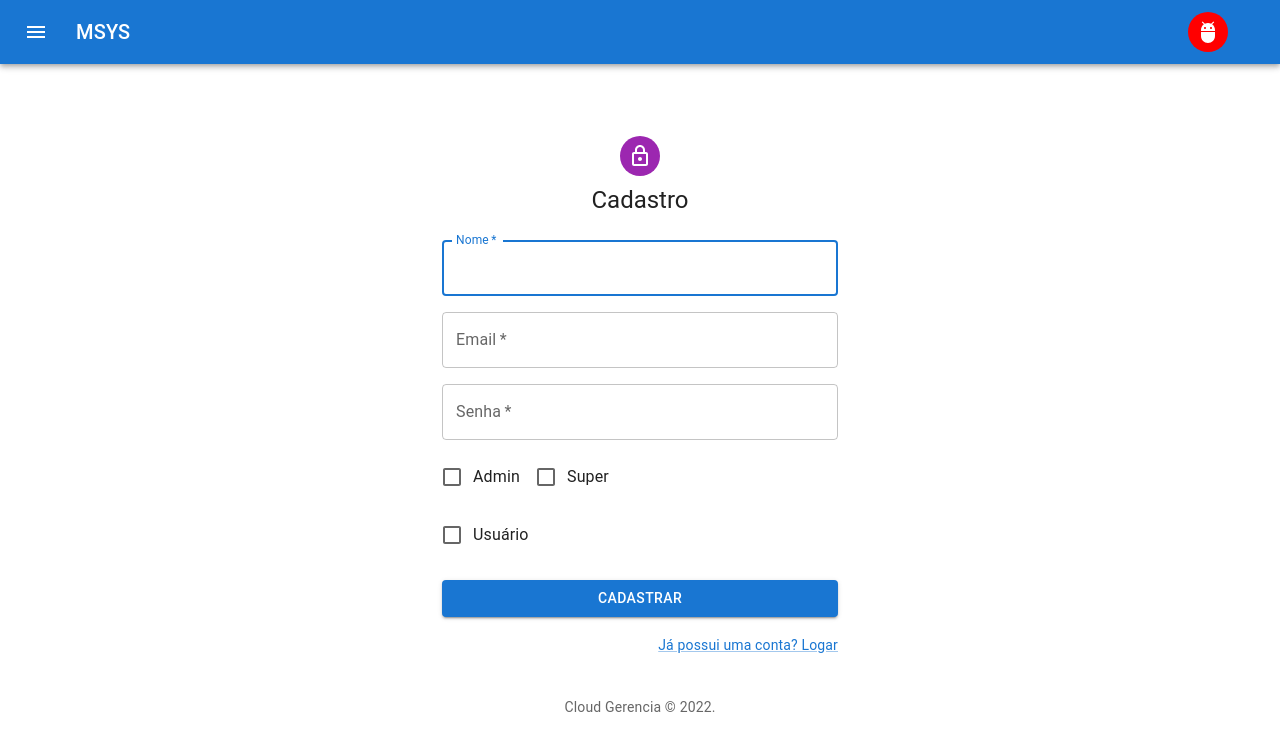
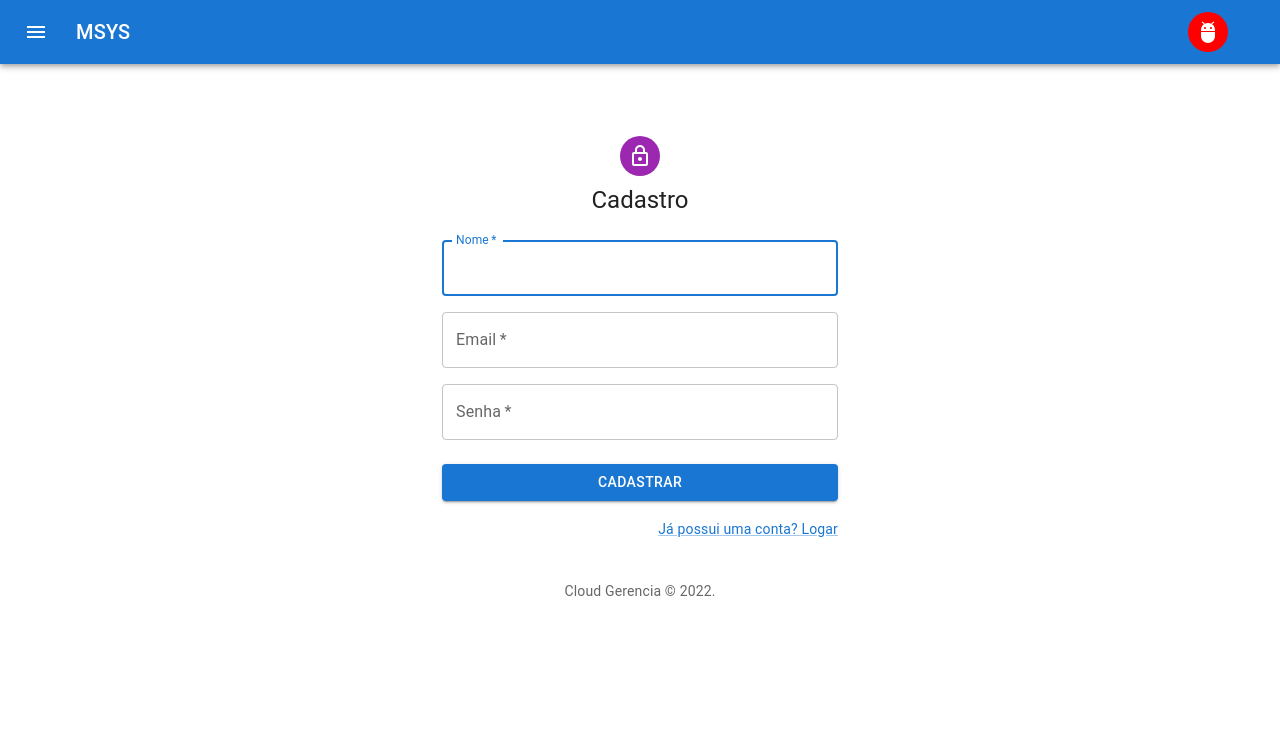
Before and after one commit to vinicius-batista-dev/gerenciamento-cloud, a React (Create React App) app: page /signup in a window 1280 px wide. Shown: the top 750 px of the page. Built offline with nearby package versions, Linux system fonts and the light colour scheme.

Commit message:
atualizando o readme

```diff
--- a/src/Routes/AppRoutes.js
+++ b/src/Routes/AppRoutes.js
@@ -5,16 +5,12 @@ import {
   Navigate,
 } from "react-router-dom";
 import React, { useEffect, useState } from "react";
-
 import SignUp from "../pages/Signup";
-
 import Header from "../components/header/header";
 import Home from "../pages/Home";
-
 import ConstrucaoService from "../pages/ConstrucaoService";
 import ListarConstrucao from "../pages/ListarConstrucao";
 import ConsultaConstrucao from "../pages/ConsultaConstrucao";
-
 import { useAuth } from "../contexts/auth";
 import SignIn from "../pages/Signin";
 
--- a/src/pages/ListarConstrucao.jsx
+++ b/src/pages/ListarConstrucao.jsx
@@ -1,5 +1,4 @@
-import React, { useEffect } from "react";
-import { Link, redirect, useNavigation } from "react-router-dom";
+import React from "react";
 import axios from "axios";
 import { useNavigate, Navigate } from "react-router-dom";
 import { useState } from "react";
@@ -13,9 +12,6 @@ import Paper from "@mui/material/Paper";
 import { Modal, Button, Form, CardImg } from "react-bootstrap";
 import { ButtonBase, Select } from "@mui/material";
 import { Delete, Edit } from "@material-ui/icons";
-import Base64Downloader from "react-base64-downloader";
-import ReactImageBase64 from "react-image-base64";
-import { TableView } from "@mui/icons-material";
 
 function ListarConstrucao() {
   const [construcao, setConstrucao] = useState([]);
--- a/src/pages/Signup.jsx
+++ b/src/pages/Signup.jsx
@@ -38,7 +38,7 @@ const SignUp = () => {
     username,
     email,
     password,
-    roles: [admin, superAdmin, normalUser],
+    roles: [admin, normalUser],
   };
 
   const handleSubmit = async (e) => {
@@ -117,42 +117,6 @@ const SignUp = () => {
                 onChange={(e) => setPassword(e.target.value)}
               />
             </Grid>
-
-            <Grid item xs={12}>
-              <FormControlLabel
-                control={
-                  <Checkbox
-                    color="primary"
-                    value={admin}
-                    onChange={(e) => setAdmin(e.target.checked)}
-                  />
-                }
-                label="Admin"
-              />
-              <FormControlLabel
-                control={
-                  <Checkbox
-                    color="primary"
-                    value={superAdmin}
-                    onChange={(e) => setSuperAdmin(e.target.checked)}
-                  />
-                }
-                label="Super"
-              />
-            </Grid>
-
-            <Grid item xs={12}>
-              <FormControlLabel
-                control={
-                  <Checkbox
-                    color="primary"
-                    value={normalUser}
-                    onChange={(e) => setNormalUser(e.target.checked)}
-                  />
-                }
-                label="Usuário"
-              />
-            </Grid>
           </Grid>
           <Button
             type="submit"
```
Also changed, not shown: src/pages/ConsultaConstrucao.jsx (+1 -12 lines), 1 other file (tests, documents, lock files or other folders).
